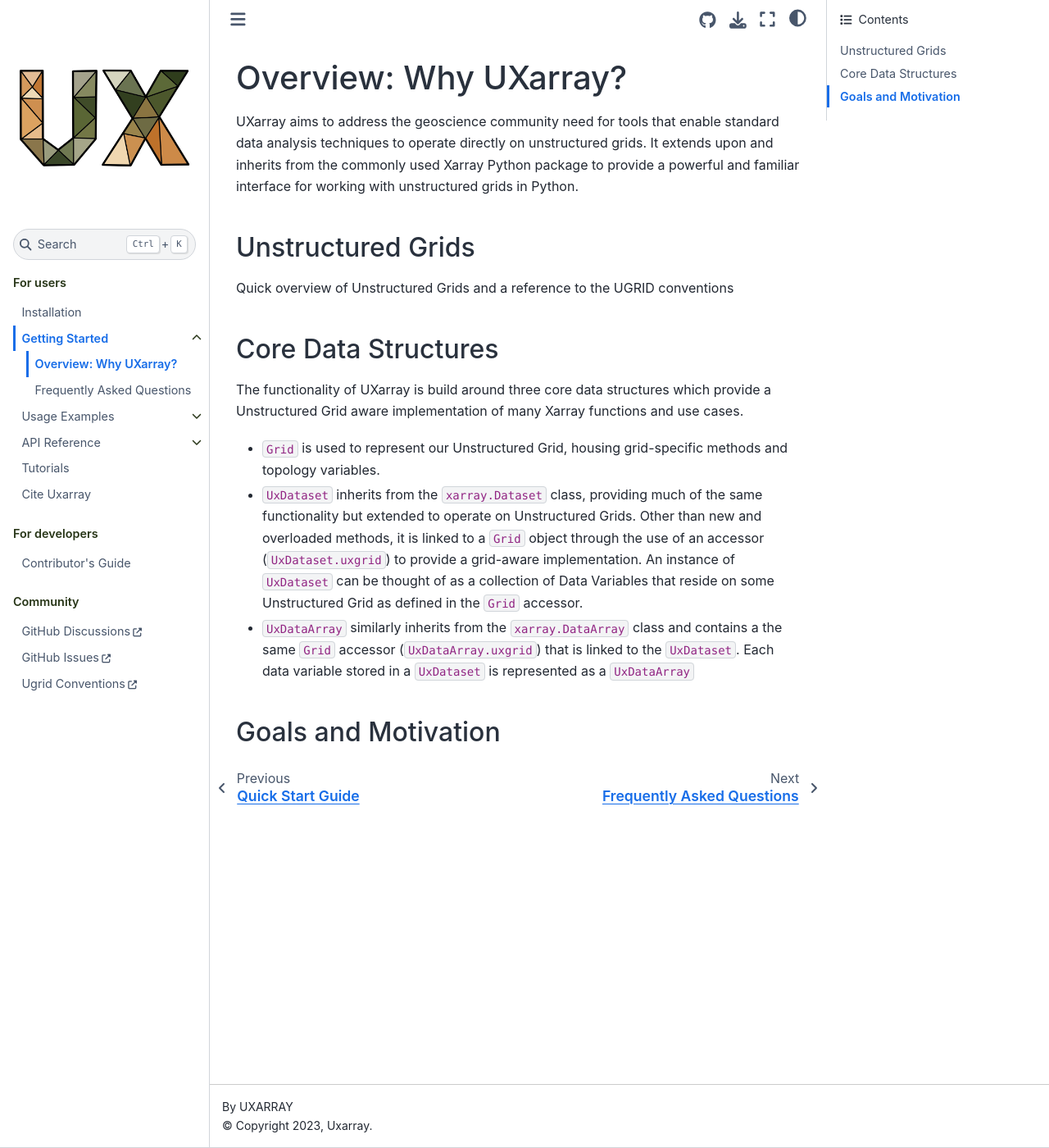
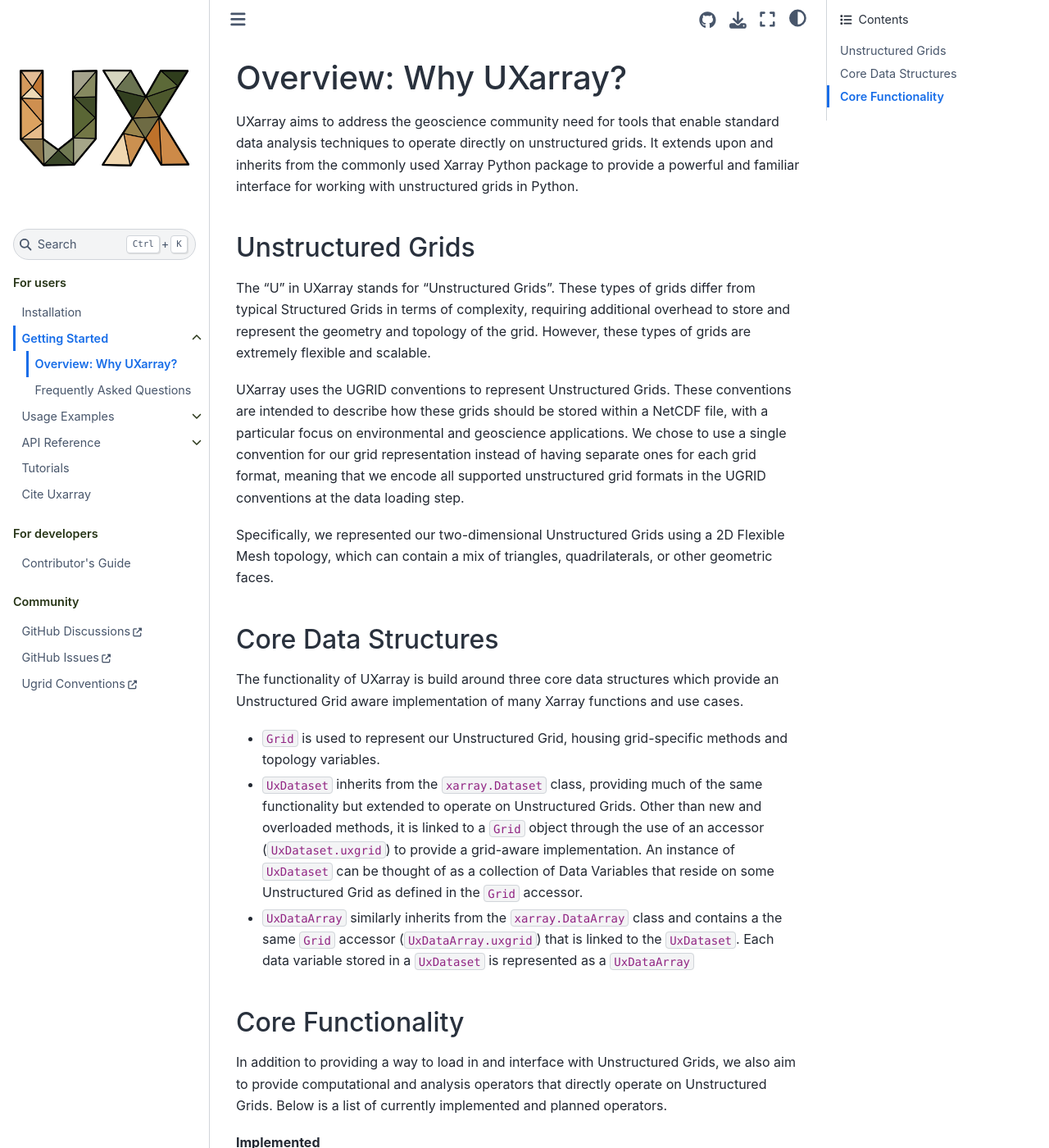
Before and after one commit to UXARRAY/uxarray, a Sphinx documentation site: the page built from docs/getting-started/overview.rst, in a window 1280 px wide and 1400 px high. Shown: the whole window at 82% size. Built offline with Sphinx 7.4.7 and the Sphinx Book theme 1.1.4, drawn with Linux system fonts in a browser that asks for light colours; some of the changed text lies outside the part shown.

Commit message:
additions to getting started

```diff
--- a/docs/getting-started/overview.rst
+++ b/docs/getting-started/overview.rst
@@ -10,12 +10,25 @@
 
 Unstructured Grids
 ==================
-Quick overview of Unstructured Grids and a reference to the UGRID conventions
+The "U" in UXarray stands for "Unstructured Grids". These types of grids differ from typical Structured Grids in
+terms of complexity, requiring additional overhead to store and represent the geometry and topology of the grid. However,
+these types of grids are extremely flexible and scalable.
+
+UXarray uses the UGRID conventions to represent Unstructured Grids. These conventions are intended to describe how
+these grids should be stored within a NetCDF file, with a particular focus on environmental and geoscience
+applications. We chose to use a single convention for our grid representation instead of having separate ones for
+each grid format, meaning that we encode all supported unstructured grid formats in the UGRID conventions at
+the data loading step.
+
+Specifically, we represented our two-dimensional Unstructured Grids using a 2D Flexible Mesh topology, which can
+contain a mix of triangles, quadrilaterals, or other geometric faces.
+
+
 
 Core Data Structures
 ====================
 
-The functionality of UXarray is build around three core data structures which provide a Unstructured Grid aware
+The functionality of UXarray is build around three core data structures which provide an Unstructured Grid aware
 implementation of many Xarray functions and use cases.
 
 * ``Grid`` is used to represent our Unstructured Grid, housing grid-specific methods and topology variables.
@@ -28,5 +41,20 @@
   accessor (``UxDataArray.uxgrid``) that is linked to the ``UxDataset``.
   Each data variable stored in a ``UxDataset`` is represented as a ``UxDataArray``
 
-Goals and Motivation
+Core Functionality
 ====================
+In addition to providing a way to load in and interface with Unstructured Grids, we also aim to provide
+computational and analysis operators that directly operate on Unstructured Grids. Below is a list of currently
+implemented and planned operators.
+
+**Implemented**
+
+* Face Area Calculations
+* Integration
+
+**Planned**
+
+* Global and Zonal Means (Conservative & Non-Conservative)
+* Regridding
+* Visualizations
+* Gradients, Divergence, Curl, Laplacian
```
